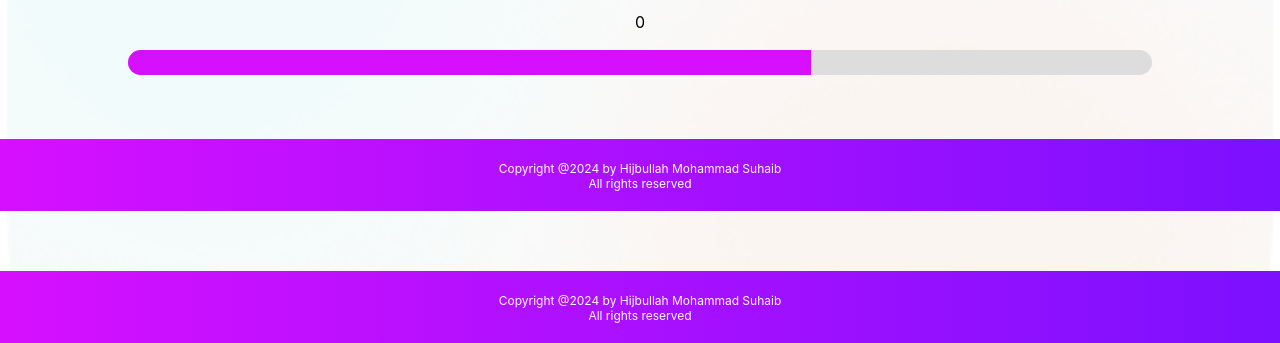
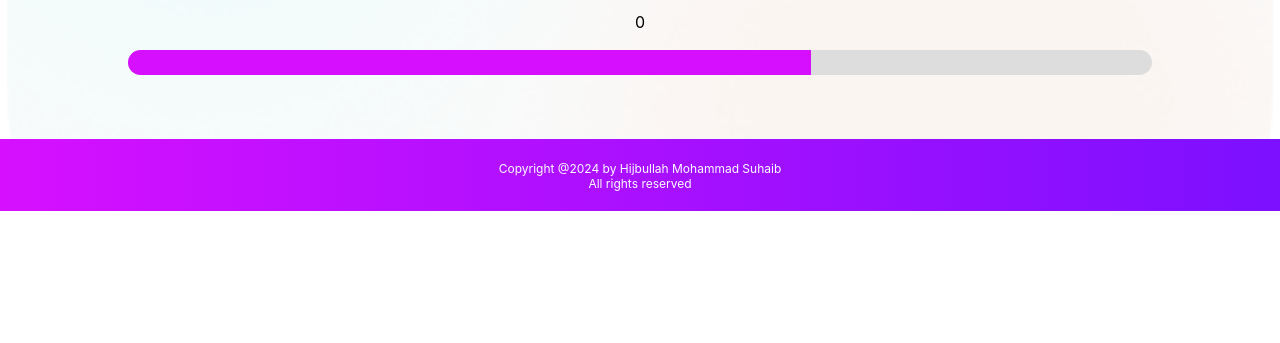
Before and after one commit to mrcyb3rk1ng/Photo-Editor-App, a plain HTML site: page index.html in a window 1280 px wide. Shown: the part 526-869 px from the top of the page. After the commit the page ends 800 px from the top, so only its background shows below. Drawn offline with Linux system fonts and the light colour scheme.

Commit message:
Update index.html

```diff
--- a/index.html
+++ b/index.html
@@ -52,8 +52,6 @@
 
     <div class="footer">
       <p>Copyright @2024 by Hijbullah Mohammad Suhaib <br> All rights reserved </p>
-    </div><div class="footer">
-      <p>Copyright @2024 by Hijbullah Mohammad Suhaib <br> All rights reserved </p>
     </div>
   </div>
 
```
